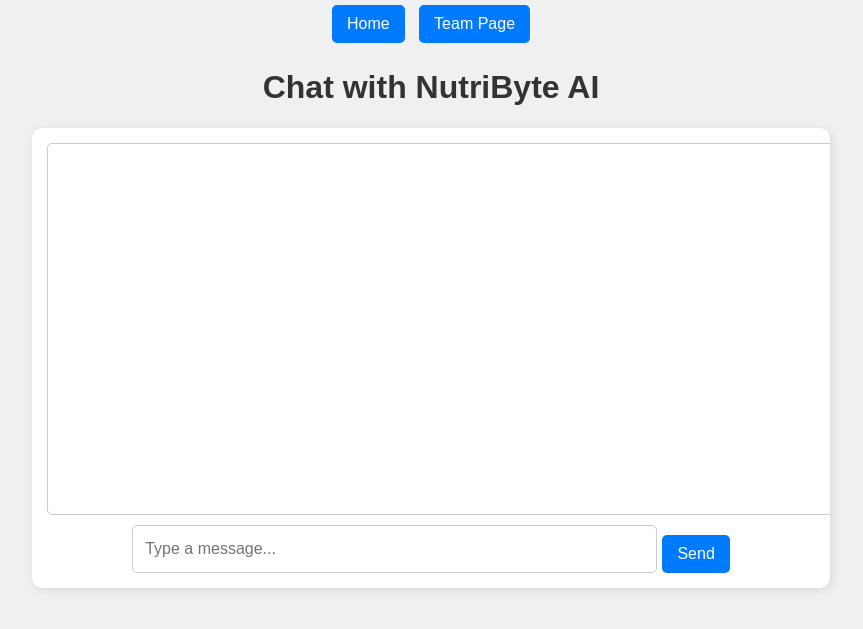
After one commit to NutriByte/NutriByte, a Flask app: page /chatbot in a window 1280 px wide. The commit adds this page. Shown: the top 629 px of the page, without its empty margins (209-1072 px from the left). Run offline with Flask 3, Linux system fonts and the light colour scheme.

Commit message:
added chatbot and other html

```diff
--- a/app.py
+++ b/app.py
@@ -1,7 +1,31 @@
 import os
-from flask import Flask, render_template, jsonify
+import openai
+from flask import Flask, render_template, request, jsonify
 
 app = Flask(__name__)
+
+# OpenAI API Key (Replace with your actual API key)
+OPENAI_API_KEY = "openai key here"
+client = openai.OpenAI(api_key=OPENAI_API_KEY)
+
+# Predefined workout videos
+EXERCISE_VIDEOS = {
+    "abs": {
+        "title": "10-Minute Abs Workout",
+        "url": "https://www.youtube.com/watch?v=1919eTCoESo",
+        "thumbnail": "https://img.youtube.com/vi/1919eTCoESo/mqdefault.jpg"
+    },
+    "legs": {
+        "title": "Leg Day Workout",
+        "url": "https://www.youtube.com/watch?v=XleNPRD8pAo",
+        "thumbnail": "https://img.youtube.com/vi/XleNPRD8pAo/mqdefault.jpg"
+    },
+    "full body": {
+        "title": "Full Body Home Workout",
+        "url": "https://www.youtube.com/watch?v=fNn3ZfN1lyo",
+        "thumbnail": "https://img.youtube.com/vi/fNn3ZfN1lyo/mqdefault.jpg"
+    }
+}
 
 @app.route('/')
 def home():
@@ -11,24 +35,64 @@ def home():
 def team():
     return render_template('team_page.html')
 
-@app.route('/meal')
-def meal():
-    # Example of a generated meal plan (you can replace with your logic)
-    meal_plan = "Breakfast: Oatmeal, Lunch: Salad, Dinner: Grilled Chicken"
-    return render_template('meal.html', meal_plan=meal_plan)
+@app.route('/chatbot')
+def chatbot():
+    return render_template('chatbot.html')
 
-@app.route('/workout')
-def workout():
-    #Example of a generated workout
-    workout_plan = "Full Body Strength: Squats - 3 sets of 12 reps, Push-Ups - 3 sets of 12 reps, Planks - 3 sets of 30 seconds "
-    return render_template('workout.html', workout_plan=workout_plan)
+@app.route("/api/chat", methods=["POST"])
+def chat():
+    try:
+        # Get user input
+        data = request.json
+        user_message = data.get("message", "").strip().lower()
 
-@app.route('/api/message')
-def get_message():
-    return jsonify({"message": "Hello from Flask!"})
+        print(f"User message received: {user_message}")
 
+        if not user_message:
+            return jsonify({"reply": "Please type something to chat."})
+
+        # Check if user asks for an exercise video
+        for key in EXERCISE_VIDEOS:
+            if key in user_message:
+                video = EXERCISE_VIDEOS[key]
+                return jsonify({
+                    "reply": f"Here's a great {key} workout video for you:<br>"
+                             f"<a href='{video['url']}' target='_blank'>"
+                             f"<img src='{video['thumbnail']}' width='200'></a>"
+                })
+
+        # Define chatbot behavior
+        messages = [
+            {"role": "system", "content": (
+                "You are a helpful health and fitness assistant providing advice on nutrition, recipes, and workouts. "
+                "If a user asks for a recipe, provide one with ingredients and a simple preparation method. "
+                "If they ask for workout tips, provide practical exercises they can do at home. "
+                "Keep responses short (under 80 words)."
+            )},
+            {"role": "user", "content": user_message}
+        ]
+
+        print(f"Sending request to OpenAI: {messages}")
+
+        # Call OpenAI API
+        response = client.chat.completions.create(
+            model="gpt-4o-mini",
+            messages=messages,
+            max_tokens=100  # Keep responses concise
+        )
+
+        bot_reply = response.choices[0].message.content.strip()
+
+        return jsonify({"reply": bot_reply})
+
+    except openai.OpenAIError as e:
+        print(f"OpenAI API Error: {e}")
+        return jsonify({"reply": "I'm currently unavailable due to API limits. Try again later!"}), 500
+    except Exception as e:
+        print(f"Unexpected Error: {e}")
+        return jsonify({"reply": "An unexpected error occurred. Please try again."}), 500
 
 if __name__ == '__main__':
-    port = int(os.environ.get("PORT", 5000))
+    port = int(os.environ.get("PORT", 5002))
     print(f"Running on http://127.0.0.1:{port}/")
     app.run(host='0.0.0.0', port=port, debug=True)
--- /dev/null
+++ b/static/chatbot.js
@@ -0,0 +1,27 @@
+function sendMessage() {
+    let userInput = document.getElementById("user-input").value;
+    if (!userInput) return;
+
+    let chatBox = document.getElementById("chat-box");
+    chatBox.innerHTML += `<p><strong>You:</strong> ${userInput}</p>`;
+
+    fetch('/api/chat', {
+        method: 'POST',
+        headers: {
+            'Content-Type': 'application/json'
+        },
+        body: JSON.stringify({ message: userInput })
+    })
+    .then(response => response.json())
+    .then(data => {
+        chatBox.innerHTML += `
+            <div class="bot-response">
+                <img src="/static/images/fitness_trainer.png" alt="Fitness Trainer" class="trainer-image">
+                <p><strong>NutriByte trainer:</strong> ${data.reply}</p>
+            </div>
+        `;
+        document.getElementById("user-input").value = "";
+        chatBox.scrollTop = chatBox.scrollHeight;
+    })
+    .catch(error => console.error("Error:", error));
+}
--- a/static/styles.css
+++ b/static/styles.css
@@ -2,6 +2,8 @@ body {
     font-family: Arial, sans-serif;
     text-align: center;
     background-color: #f0f0f0;
+    margin: 0;
+    padding: 0;
 }
 
 h1 {
@@ -18,10 +20,12 @@ button {
     background-color: #007bff;
     color: white;
     border-radius: 5px;
+    transition: background 0.3s ease;
 }
 
 button:hover {
     background-color: #0056b3;
+    transform: scale(1.05);
 }
 
 /* Navigation Buttons */
@@ -32,3 +36,98 @@ button:hover {
 .nav-buttons button {
     margin: 5px;
 }
+
+/* Chatbot Container */
+#chat-container {
+    width: 60%;
+    margin: auto;
+    text-align: center;
+    background: white;
+    padding: 15px;
+    border-radius: 10px;
+    box-shadow: 2px 2px 10px rgba(0, 0, 0, 0.1);
+    max-height: 500px;
+    overflow: hidden;
+}
+
+/* Chatbox for displaying messages */
+#chat-box {
+    width: 100%;
+    height: 350px; /* Adjusted to maintain visibility */
+    overflow-y: auto;
+    border: 1px solid #ccc;
+    padding: 10px;
+    background: #ffffff;
+    text-align: left;
+    margin-bottom: 10px;
+    border-radius: 5px;
+    display: flex;
+    flex-direction: column-reverse; /* Ensures new messages appear at the bottom */
+}
+
+/* User Input Field */
+#input-area {
+    display: flex;
+    justify-content: center;
+    gap: 5px;
+}
+
+#user-input {
+    width: 65%;
+    padding: 12px;
+    font-size: 16px;
+    border: 1px solid #ccc;
+    border-radius: 5px;
+}
+
+/* Message Formatting */
+.user-message {
+    text-align: right;
+    background: #007bff;
+    color: white;
+    padding: 10px;
+    border-radius: 5px;
+    margin: 8px 0;
+    display: inline-block;
+    max-width: 70%;
+    word-wrap: break-word;
+}
+
+/* Bot Message Styling with Profile Image */
+.bot-response {
+    display: flex;
+    align-items: center;
+    text-align: left;
+    background: #e0e0e0;
+    color: black;
+    padding: 10px;
+    border-radius: 5px;
+    margin: 8px 0;
+    max-width: 70%;
+    word-wrap: break-word;
+}
+
+/* Resize Bot Image Properly */
+.trainer-image {
+    width: 50px;  /* Adjusted for a smaller size */
+    height: 50px;
+    border-radius: 50%;
+    margin-right: 10px;
+    object-fit: cover;
+}
+
+/* Responsive Design */
+@media (max-width: 768px) {
+    #chat-container {
+        width: 90%;
+    }
+
+    #user-input {
+        width: 60%;
+    }
+
+    .bot-message,
+    .user-message {
+        max-width: 80%;
+    }
+}
--- /dev/null
+++ b/templates/chatbot.html
@@ -0,0 +1,28 @@
+<!DOCTYPE html>
+<html lang="en">
+<head>
+    <meta charset="UTF-8">
+    <meta name="viewport" content="width=device-width, initial-scale=1.0">
+    <title>Chat with NutriByte AI</title>
+    <link rel="stylesheet" href="{{ url_for('static', filename='styles.css') }}">
+</head>
+<body>
+
+    <div class="nav-buttons">
+        <button onclick="location.href='/'">Home</button>
+        <button onclick="location.href='/team'">Team Page</button>
+    </div>
+
+    <h1>Chat with NutriByte AI</h1>
+    <div id="chat-container">
+        <div id="chat-box"></div>
+        <div id="input-area">
+            <input type="text" id="user-input" placeholder="Type a message..." />
+            <button onclick="sendMessage()">Send</button>
+        </div>
+    </div>
+
+    <script src="{{ url_for('static', filename='chatbot.js') }}"></script>
+
+</body>
+</html>
--- a/templates/team_page.html
+++ b/templates/team_page.html
@@ -50,7 +50,6 @@
         <p><a href="https://www.linkedin.com/in/ecastrobecerra/" target="_blank">LinkedIn Profile</a></p>
     </div>
 
-     <!-- Template for Teammates -->
     <div class="team-member">
         <h2>DeeAna Phommavanh</h2>
         <img src="{{ url_for('static', filename='images/Me.JPG') }}" alt="DeeAna Phommavanh">
@@ -58,7 +57,6 @@
         <p><a href="https://www.linkedin.com/in/diana-phommavanh" target="_blank">LinkedIn Profile</a></p>
     </div>
 
-    <!-- Template for Teammates -->
     <div class="team-member">
         <h2>Emil Oliver Pabustan</h2>
         <img src="{{ url_for('static', filename='images/emil_pic.jpg') }}" alt="Emil Oliver Pabustan">
```
Also changed, not shown: static/images/fitness_trainer.png (added), static/script.js (line endings or trailing spaces).
